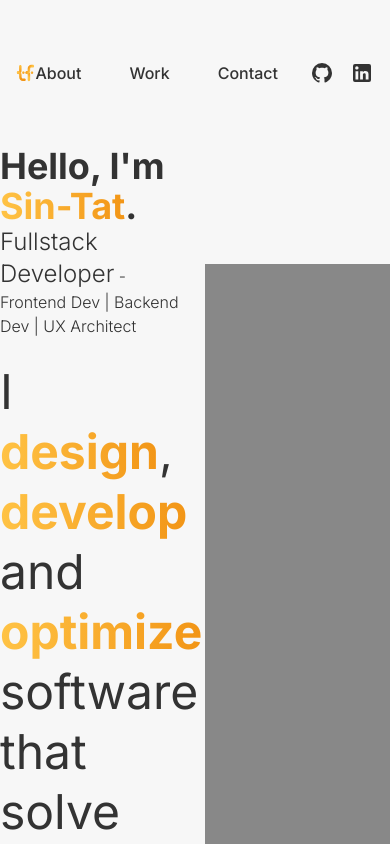
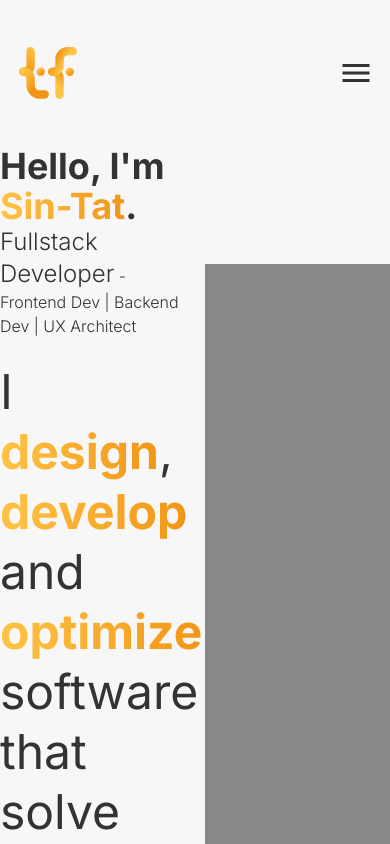
Before and after one commit to sintatfan/sintatfan-web, a Next.js app: page / in a window 390 px wide. Shown: the top 844 px of the page. Built offline with nearby package versions, Linux system fonts and the light colour scheme.

Commit message:
Responsive header menu

```diff
--- a/components/layout/navigation.jsx
+++ b/components/layout/navigation.jsx
@@ -1,9 +1,10 @@
 import Icon from "@mdi/react";
-import {mdiGithub as IconGitHub, mdiLinkedin as IconLinkedIn} from '@mdi/js';
+import {mdiGithub as IconGitHub, mdiLinkedin as IconLinkedIn, mdiMenu as IconMenu, mdiClose as IconClose} from '@mdi/js';
+import {useState} from "react";
 
 function NavItem({id, label}) {
     return (
-        <li><a href={`#${id}`}>{label}</a></li>
+        <li><a href={`#${id}`} className="block px-4 py-3 sm:p-0">{label}</a></li>
     );
 }
 
@@ -17,19 +18,27 @@ function SocialLink({title, url, icon}) {
     );
 }
 
-export default function Navigation() {
+function MainMenuWrapper({value, children}) {
     return (
-        <nav className="flex space-x-8">
+        <div className={`${value ? 'block' : 'opacity-0 invisible scale-0'} transition-all origin-top-right absolute z-10 -mt-3 top-full right-3 w-64 bg-body/90 rounded-xl shadow-xl backdrop-blur sm:w-auto sm:block sm:visible sm:static sm:mt-0 sm:bg-transparent sm:rounded-xl sm:shadow-none sm:backdrop-blur-none sm:opacity-100 sm:transform-none`}>
+            {children}
+        </div>
+    );
+}
+
+function MainMenu() {
+    return (
+        <nav className="flex flex-col sm:flex-row sm:space-x-8">
             {/* TODO: scroll to corresponding section if it is currently in the home page */}
             {/* TODO: go to home page and the section if it is currently in another page */}
-            <ul className="flex items-center space-x-12">
+            <ul className="sm:flex items-center sm:space-x-12">
                 <NavItem id="about" label="About"/>
                 <NavItem id="portfolio" label="Work"/>
                 <NavItem id="contact" label="Contact"/>
             </ul>
 
             {/* External Link */}
-            <ul className="flex items-center space-x-4">
+            <ul className="flex items-center space-x-4 p-4 sm:p-0">
                 <SocialLink url="https://github.com/sintatfan" title="My GitHub Profile" icon={IconGitHub}/>
                 <SocialLink url="https://www.linkedin.com/in/sintatfan" title="My LinkedIn Profile"
                             icon={IconLinkedIn}/>
@@ -37,3 +46,24 @@ export default function Navigation() {
         </nav>
     );
 }
+
+function MenuToggleBtn({value, onChange}) {
+    return (
+        <button type="button" onClick={() => onChange(!value)} className="sm:hidden">
+            <Icon path={value ? IconClose : IconMenu} size={1.5} />
+        </button>
+    );
+}
+
+export default function Navigation() {
+    const [isOpened, setOpen] = useState(false);
+
+    return (
+        <>
+            <MenuToggleBtn value={isOpened} onChange={setOpen} />
+            <MainMenuWrapper value={isOpened}>
+                <MainMenu />
+            </MainMenuWrapper>
+        </>
+    );
+}
```
